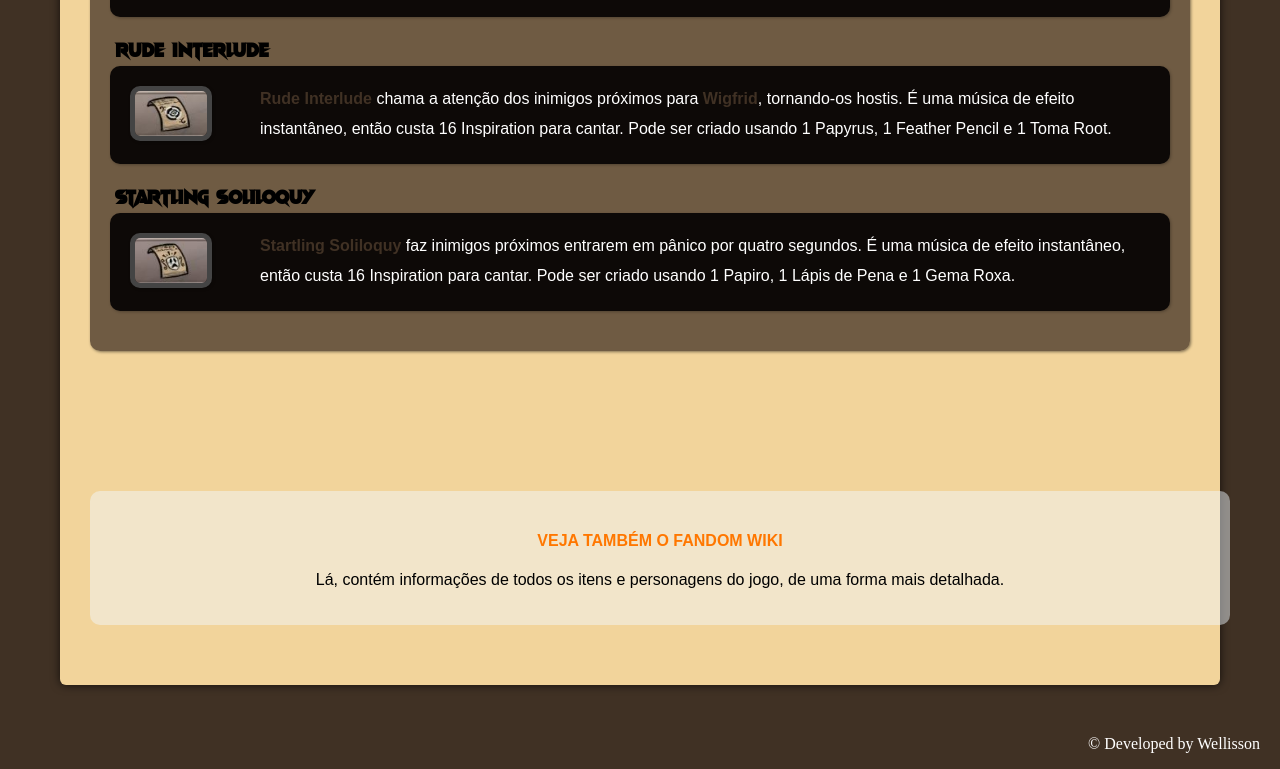
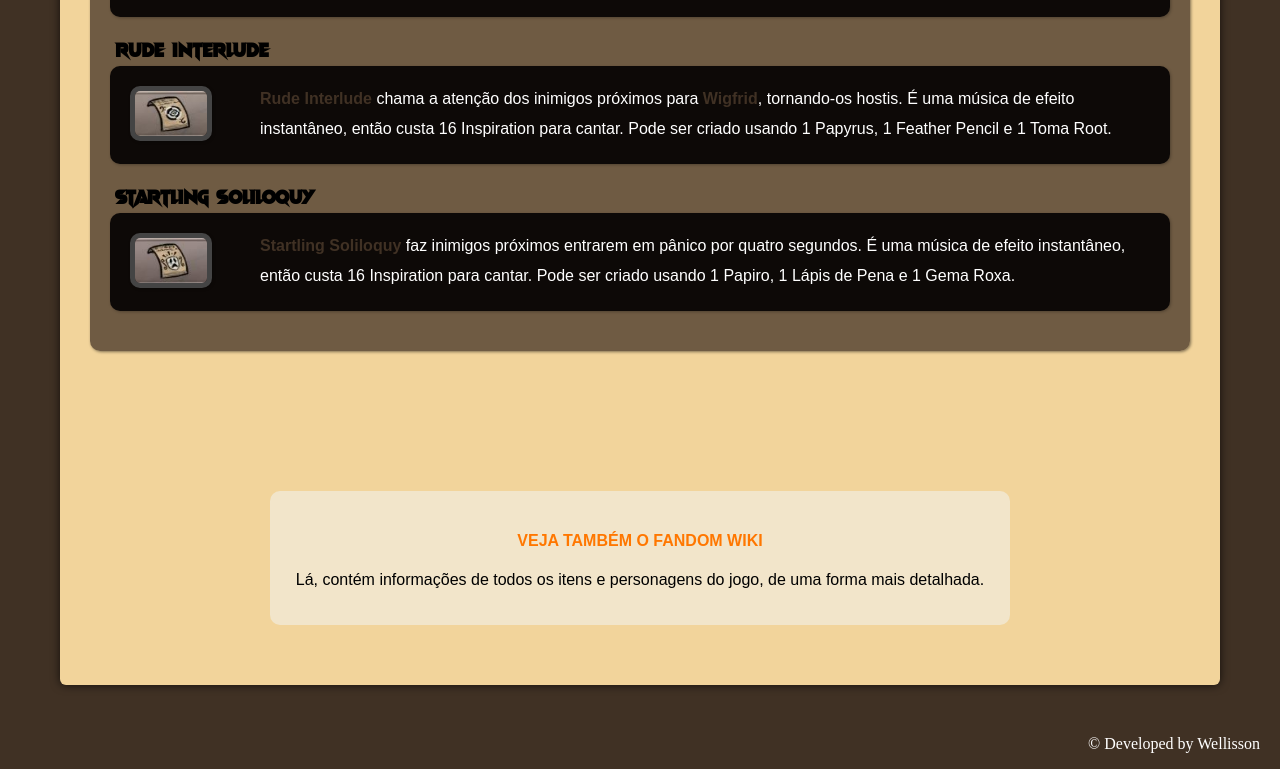
Before and after one commit to Wellissonb/dontstarve, a plain HTML site: page index.html in a window 1280 px wide. Shown: the part 3575-4344 px from the top of the page. Drawn offline with Linux system fonts and the light colour scheme; a web font is replaced by a local one.

Commit message:
Update style.css

```diff
--- a/style.css
+++ b/style.css
@@ -207,7 +207,8 @@ main > article > aside{
     background-color: rgba(240, 248, 255, 0.466);
     padding: 20px;
     border-radius: 10px;
-    width: 100%;
+    min-width: 300px;
+    max-width: 700px;
     margin: auto;
     padding: 20px;
     text-align: center;
```
